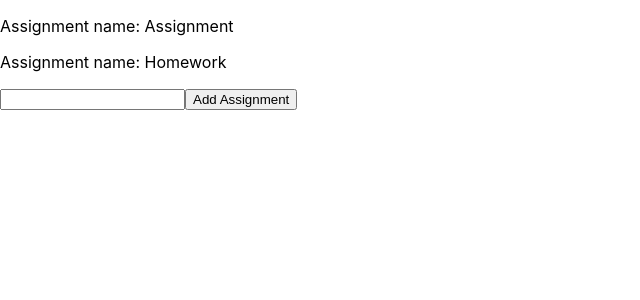
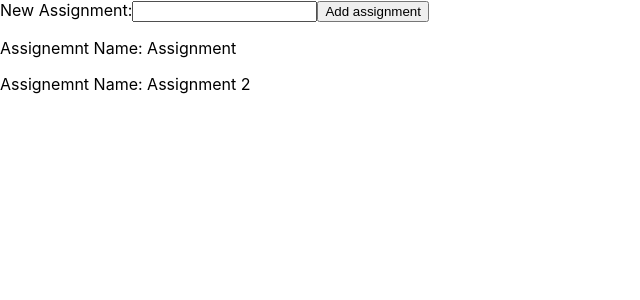
Before and after one commit to ZuShubitidze/React, a React (Create React App) app: page / in a window 1280 px wide. Shown: the top 300 px of the page, without its empty margins (0-640 px from the left). Built offline with nearby package versions, Linux system fonts and the light colour scheme.

Commit message:
Add  Homework

```diff
--- a/src/App.js
+++ b/src/App.js
@@ -1,7 +1,6 @@
 // import Profile from "./Profile.jsx";
 // import BooksList from "./Books/BooksList";
-import UseState from "./UseState";
-import State from "./State";
+import MyList from "./MyList.jsx";
 
 function App() {
   // return <Profile />;
@@ -9,7 +8,7 @@ function App() {
   return (
     <>
       {/* <UseState /> */}
-      <State />
+      <MyList />
     </>
   )
 }
--- /dev/null
+++ b/src/MyList.jsx
@@ -0,0 +1,52 @@
+import React, {useState} from "react";
+import MyListAssignments from "./MyListAssignments";
+
+const TodolistItem = React.memo(() => {
+
+  const [inputValue, setInputValue] = useState('')
+  const [listItem, setlistItem] = useState([{id: 1, name:'Assignment'}, {id: 2, name: 'Assignment 2'}])
+
+  const onChange = (event) => {
+    const value = event.target.value
+    setInputValue(value)
+  }
+
+  const addAssignment = (event) => {
+    event.preventDefault()
+
+    const assignment = {
+      id: listItem.length + 1,
+      name: inputValue
+    }
+
+    setlistItem ([...listItem, assignment])
+    setInputValue('')
+  }
+
+  const removeListItem = (id) => {
+    const listId = listItem.filter((assignment) => assignment.id !== id)
+    setlistItem(listId)
+  }
+
+    return (
+      <div>
+            <form onSubmit={addAssignment}>
+              <label>
+                New Assignment:
+                <input type="text" onChange={onChange} value={inputValue}/>
+              </label>
+                <button type="submit">Add assignment</button>
+            </form>
+
+            {listItem.map((assignment) => (
+              <MyListAssignments
+              key={assignment.id}
+              name={assignment.name}
+              action={removeListItem}
+              />
+            ))}
+      </div>
+    )
+  })
+
+export default TodolistItem
--- /dev/null
+++ b/src/MyListAssignments.jsx
@@ -0,0 +1,12 @@
+import React from "react"
+
+const MyListAssignments = ({id, name, action}) => {
+  return (
+    <div>
+      <p>Assignemnt Name: {name}</p>
+      {/* <button onClick={() => action(id)}>Remove</button> */}
+    </div>
+  )
+}
+
+export default MyListAssignments
--- a/src/State.jsx
+++ /dev/null
@@ -1,65 +0,0 @@
-import React, { Component } from "react";
-
-class State extends Component {
-
-  state = {
-    inputValue: '',
-    toDo: [{name: 'Assignment'},{name: 'Homework'}]
-  }
-
-  onChange = (event) => {
-    const value = event.target.value
-    this.setState({
-      inputValue: value
-    })
-  }
-
-  addAssigment = (event) => {
-    event.preventDefault()
-
-    const newAssignment = {
-      name: this.state.inputValue
-    }
-
-    this.setState({
-      toDo: [... this.state.toDo, newAssignment],
-      inputValue: ''
-    })
-  }
-
-  shouldComponentUpdate(prevState) {
-    if((this.state.toDo != prevState.toDo)){
-      return true
-    }
-    return false
-  }
-
-  render() {
-    console.log("render")
-    return (
-      <div>
-          {this.state.toDo.map((Assignment) => (
-            <div>
-              <p>
-                Assignment name: {Assignment.name}
-                {/* <button >
-                  Complete Assignment
-                </button> */}
-              </p>
-            </div>
-          ))}
-          <div>
-            <form onSubmit={this.addAssigment}>
-              <input type="text" onChange={this.onChange}/>
-              <button type="submit">Add Assignment</button>
-            </form>
-          </div>
-          <div>
-
-          </div>
-      </div>
-    )
-  }
-}
-
-export default State
```
